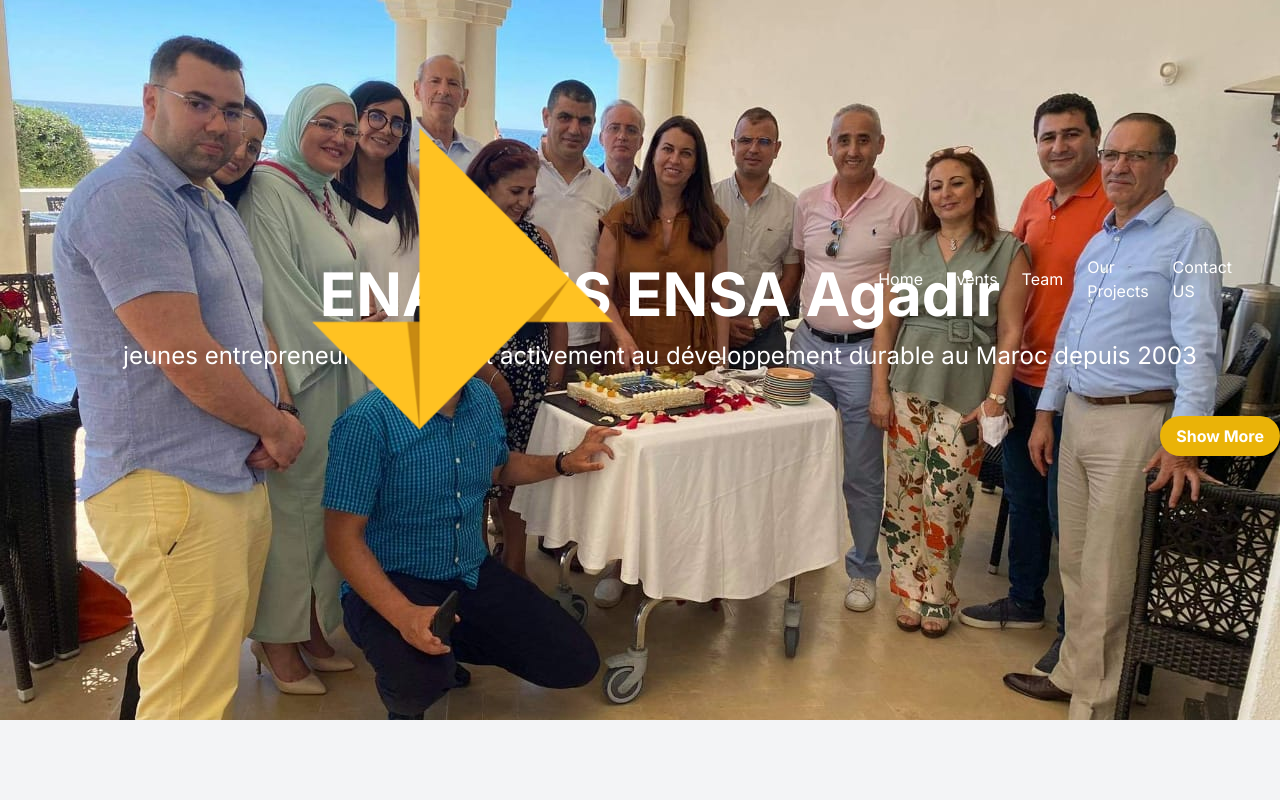
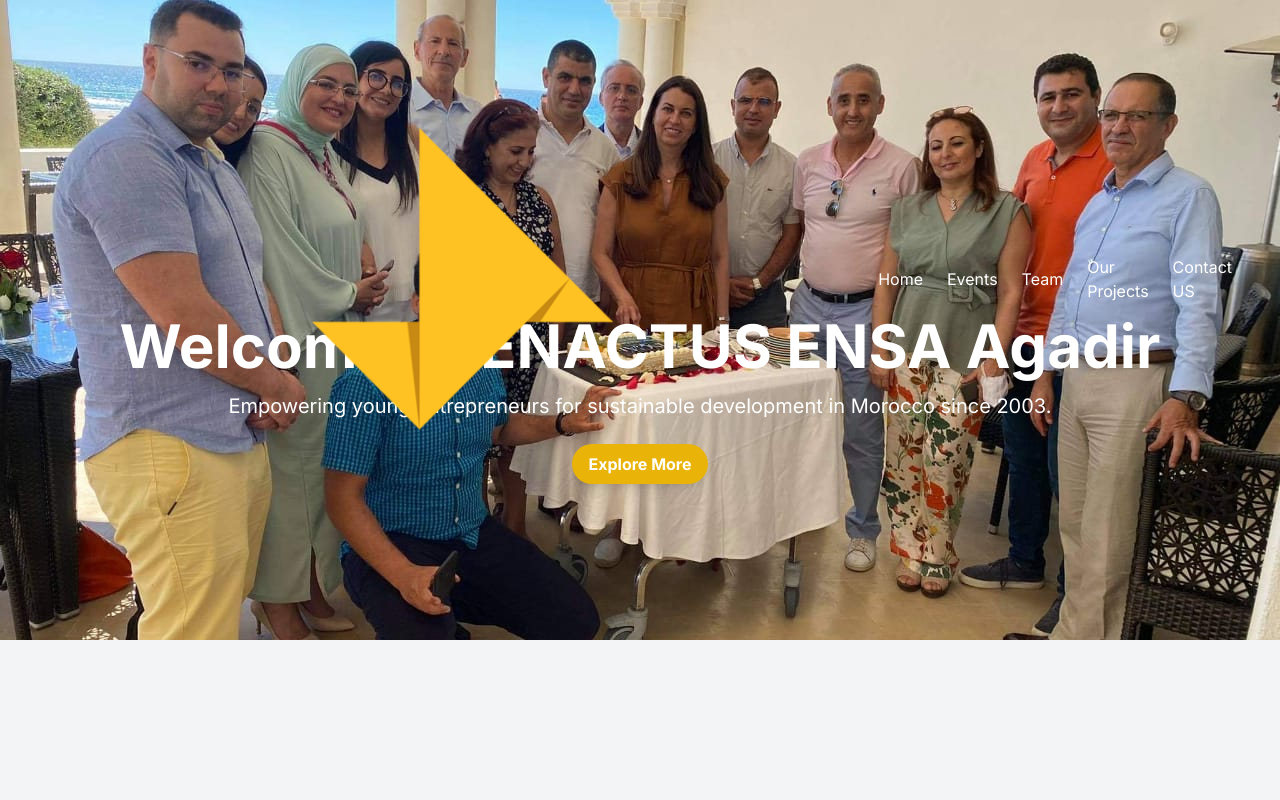
Before and after one commit to OussamaERrafif/enactusclub, a Next.js app: page / in a window 1280 px wide. Shown: the top 800 px of the page. Built offline with nearby package versions, Linux system fonts and the light colour scheme.

Commit message:
fixed hero section and navbar

```diff
--- a/app/Home/Sections/Hero.jsx
+++ b/app/Home/Sections/Hero.jsx
@@ -1,5 +1,5 @@
 import React, { useEffect, useState } from 'react';
-import Button from "../components/Button";
+import Button from '../components/Button';
 import Image from 'next/image';
 
 const Hero = () => {
@@ -10,30 +10,32 @@
   }, []);
 
   return (
-    <div className="relative" style={{ paddingBottom: '56.25%' }}>
+    <div className="relative h-screen flex items-center overflow-hidden" style={{ paddingBottom: '56.25%' }}>
       <Image
         className="absolute top-0 left-0 w-full h-full object-cover"
-        src={require("../imgs/enactusa.jpg")}  // Update the path based on your project structure
-        alt="animated gif"
-        width={1920}  // Update with the actual width of your image
-        height={1080} // Update with the actual height of your image
-        style={{ objectFit: 'cover' }}
+        src={require('../imgs/enactusa.jpg')}
+        alt="ENACTUS ENSA Agadir"
+        width={1920}
+        height={1080}
+        style={{ objectFit: 'cover', maxHeight: '80vh' }}
       />
       <div
-        className="absolute top-1/2 left-1/2 transform -translate-x-1/2 -translate-y-1/2 text-center w-full pl-10"
+        className="absolute text-center w-full text-white"
         style={{
           opacity: isVisible ? 1 : 0,
           transition: 'opacity 1s ease-in-out',
+          top: '50%',
+          transform: 'translateY(-50%)',
         }}
       >
-        <h1 className="text-4xl md:text-6xl font-bold text-white text-center">
-          ENACTUS ENSA Agadir
+        <h1 className="text-4xl md:text-6xl font-bold mb-4">
+          Welcome to ENACTUS ENSA Agadir
         </h1>
-        <p className="text-xl md:text-2xl text-white mt-4 text-center">
-          jeunes entrepreneurs participent activement au développement durable au Maroc depuis 2003
+        <p className="text-lg md:text-xl mb-6">
+          Empowering young entrepreneurs for sustainable development in Morocco since 2003.
         </p>
-        <div className="text-right mt-11">
-          <Button className="" text={"Show More"} onClick={() => console.log("Button clicked")} />
+        <div>
+          <Button className="bg-yellow-300 text-gray-800 hover:bg-yellow-400" text="Explore More" onClick={() => console.log('Button clicked')} />
         </div>
       </div>
     </div>
--- a/app/Home/Sections/Main.jsx
+++ b/app/Home/Sections/Navbar.jsx
@@ -27,7 +27,7 @@
 
 
     return (
-        <div className=" sticky">
+        <div className=" sticky  ">
         <nav classname ={`w-full bg-white shadow bg-transparent`}>
             <div className="justify-between px-4 mx-auto lg:max-w-7xl md:items-center md:flex md:px-8">
                 <div>
--- a/app/Home/page.js
+++ b/app/Home/page.js
@@ -3,7 +3,7 @@
 import { useState, useEffect } from 'react';
 import Button from './components/Button';
 import Card from './components/Card';
-import Navbar from './Sections/Main';
+import Navbar from './Sections/Navbar';
 import Hero from './Sections/Hero';
 import Enactus from './Sections/Enactus';
 import Events from './Sections/Events';
```
